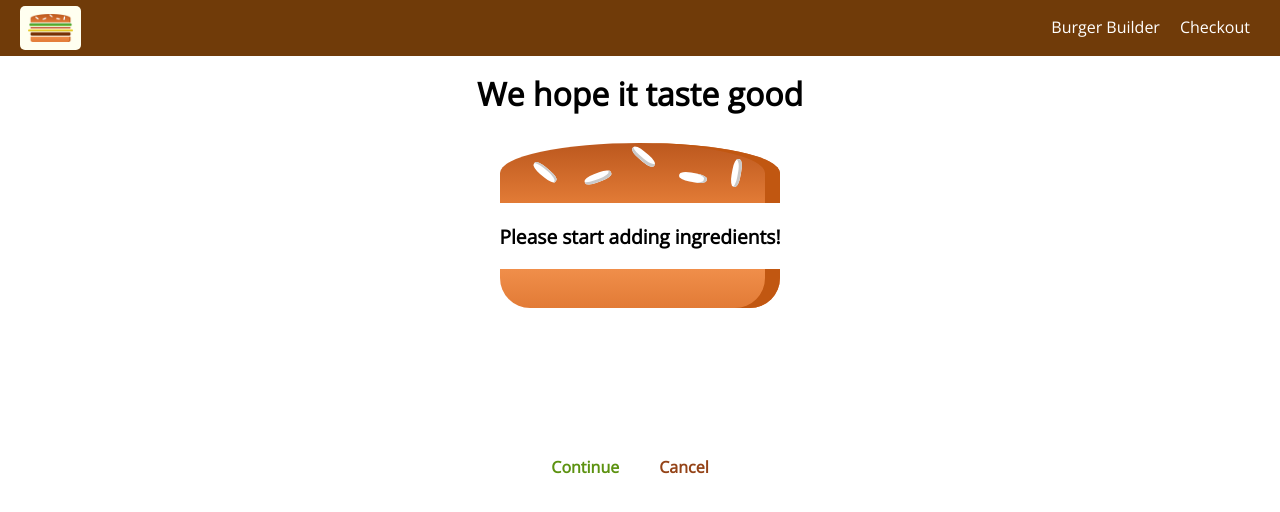
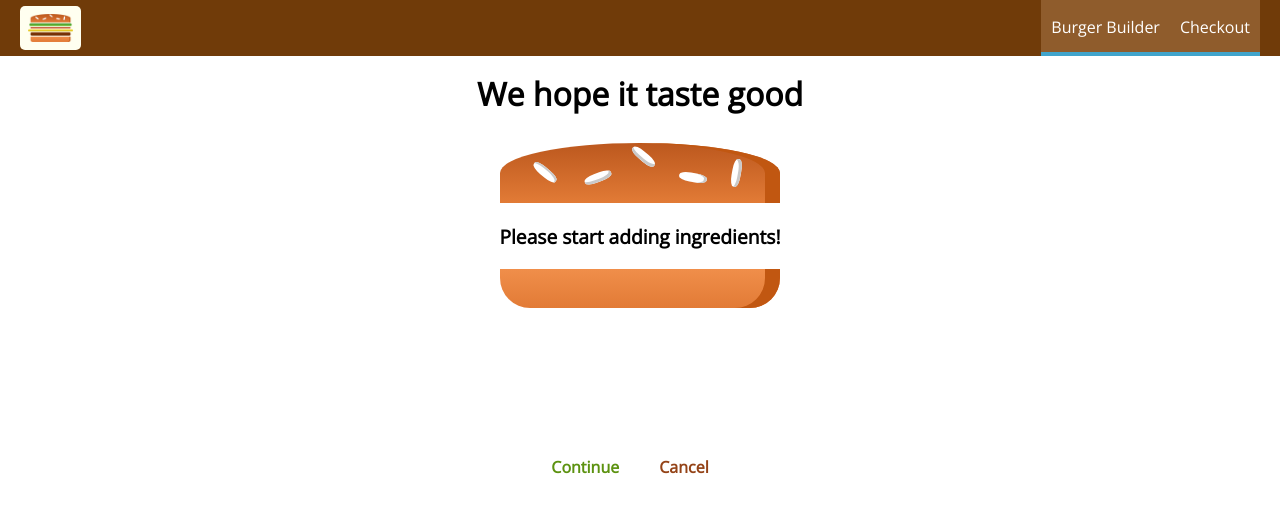
Before and after one commit to xugetsu/Burger-Builder, a React app: page /Checkout in a window 1280 px wide. Shown: the top 512 px of the page. Built offline with nearby package versions, Linux system fonts and the light colour scheme.

Commit message:
activeClassName bug fix in NavLink cmp

```diff
--- a/src/components/Navigation/NavigationItems/NavigationItem/NavigationItem.jsx
+++ b/src/components/Navigation/NavigationItems/NavigationItem/NavigationItem.jsx
@@ -4,7 +4,10 @@ import {NavLink} from 'react-router-dom';
 
 const navigationItem = ( props ) => (
         <li className={classes.NavigationItem}>
-            <NavLink to={{pathname: props.link}}>{props.children}</NavLink>
+            <NavLink
+                to={props.link}
+                exact = {props.exact}
+                activeClassName={classes.active} >{props.children}</NavLink>
         </li>
 );
 
```
